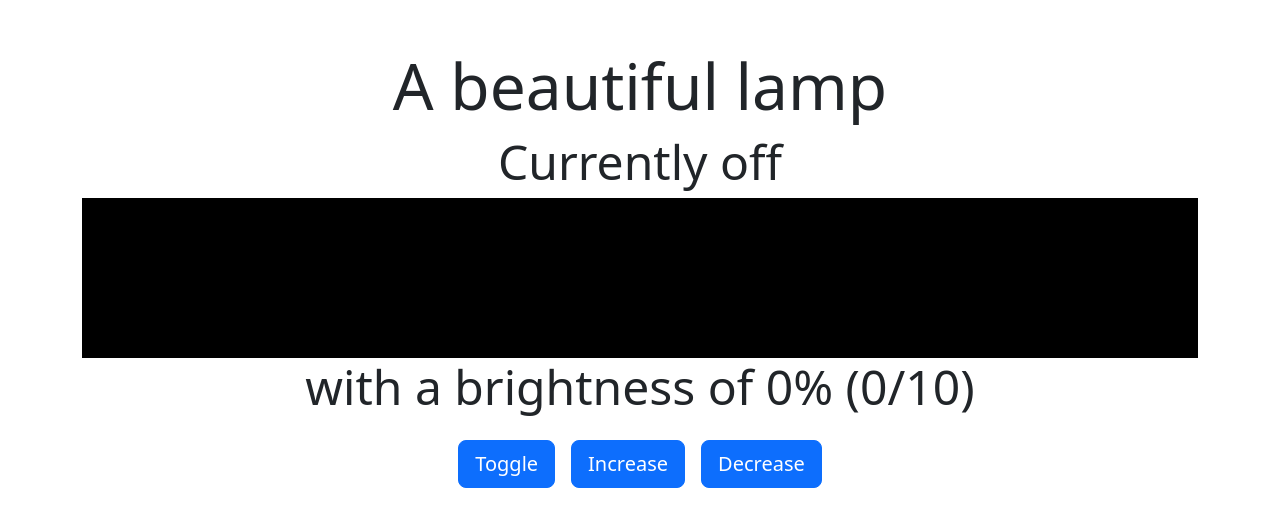
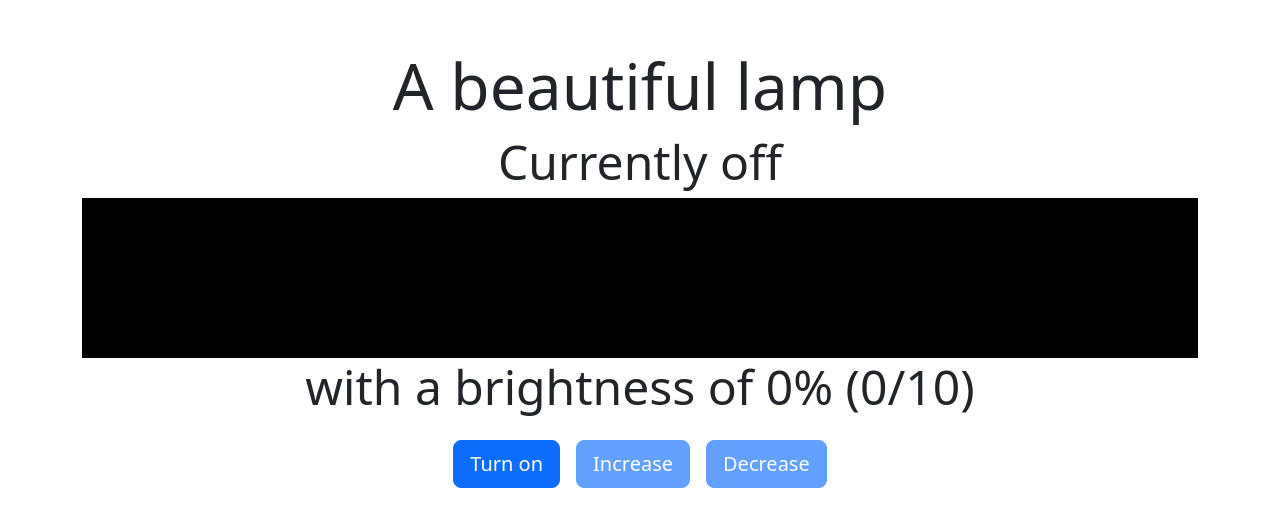
Before and after one commit to ecos-umons/lightswitch-ts, a Vue app: page / in a window 1280 px wide. Shown: the top 526 px of the page. Built offline with nearby package versions, Linux system fonts and the light colour scheme.

Commit message:
feat: better buttons reactivity

```diff
--- a/src/App.vue
+++ b/src/App.vue
@@ -10,6 +10,8 @@ const backgroundColor = computed(() => {
     const brightness255 = brightness / lamp.value.maxBrightness
     return `rgb(${brightness255 * 255}, ${brightness255 * 255}, ${brightness255 * 194})`
 })
+
+const lampIsOn = computed(() => lamp.value.state.name.toLowerCase() === 'on')
 </script>
 
 <template>
@@ -27,9 +29,23 @@ const backgroundColor = computed(() => {
             </h3>
         </div>
         <div class="py-3">
-            <button class="btn btn-primary mx-2 btn-lg" @click="lamp.toggle()">Toggle</button>
-            <button class="btn btn-primary mx-2 btn-lg" @click="lamp.increase()">Increase</button>
-            <button class="btn btn-primary mx-2 btn-lg" @click="lamp.decrease()">Decrease</button>
+            <button class="btn btn-primary mx-2 btn-lg" @click="lamp.toggle()">
+                {{ lampIsOn ? 'Turn off' : 'Turn on' }}
+            </button>
+            <button
+                class="btn btn-primary mx-2 btn-lg"
+                @click="lamp.increase()"
+                :disabled="!lampIsOn"
+            >
+                Increase
+            </button>
+            <button
+                class="btn btn-primary mx-2 btn-lg"
+                @click="lamp.decrease()"
+                :disabled="!lampIsOn"
+            >
+                Decrease
+            </button>
         </div>
     </div>
 </template>
--- a/src/statemachine.ts
+++ b/src/statemachine.ts
@@ -169,7 +169,7 @@ class On extends State {
 
 class SwitchingOff extends State {
     constructor() {
-        super('SwitchingOff')
+        super('Switching Off')
     }
 
     tick(): void {
```
